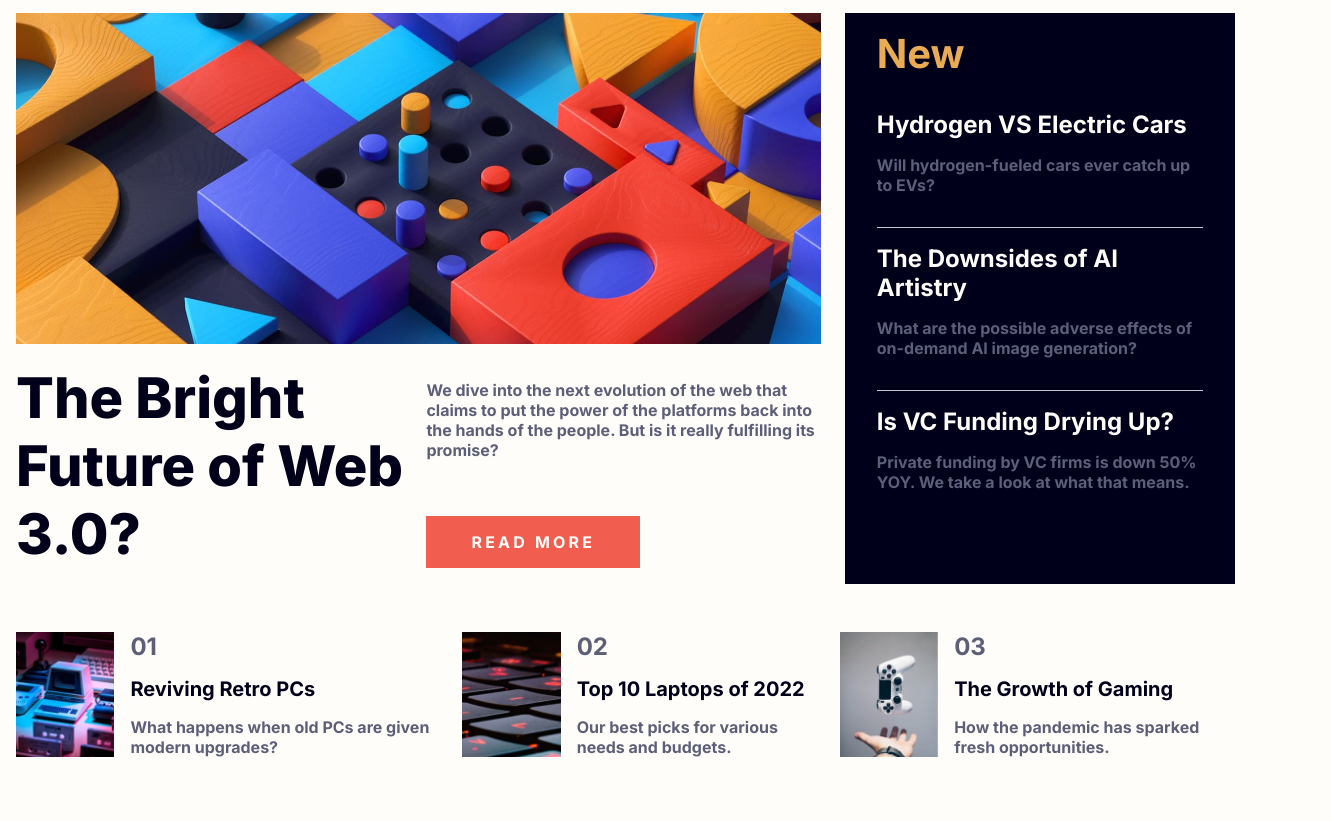
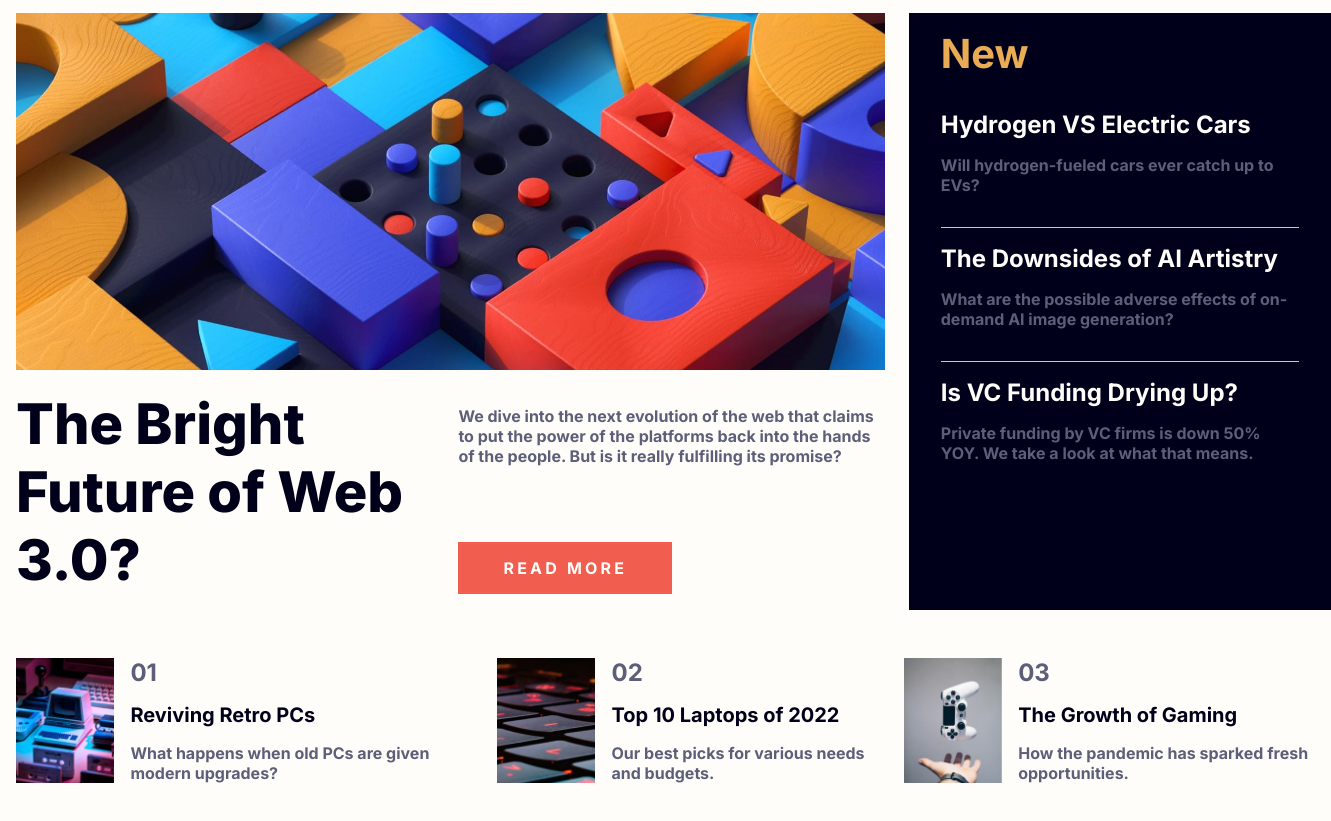
Before and after one commit to Baki16/fem-news_homepage, a plain HTML site: page index.html in a window 1280 px wide. Shown: the part 95-916 px from the top of the page, 1331 px wide, since content can reach past the window. Drawn offline with Linux system fonts and the light colour scheme; a web font is replaced by a local one.

Commit message:
Final update

```diff
--- a/index.css
+++ b/index.css
@@ -164,7 +164,7 @@ select {
     align-items: start;
     text-align: left;
     column-gap: var(--container-gap, 1.5rem);
-    grid-template-columns: repeat(3, calc(33vw - 2rem));
+    grid-template-columns: min(33vw, 30em) min(33vw, 30em) min(33vw, 30em);
     /* grid-template-columns: 70vh 30vh; */
     grid-template-areas:
       "content content sidebar"
```
